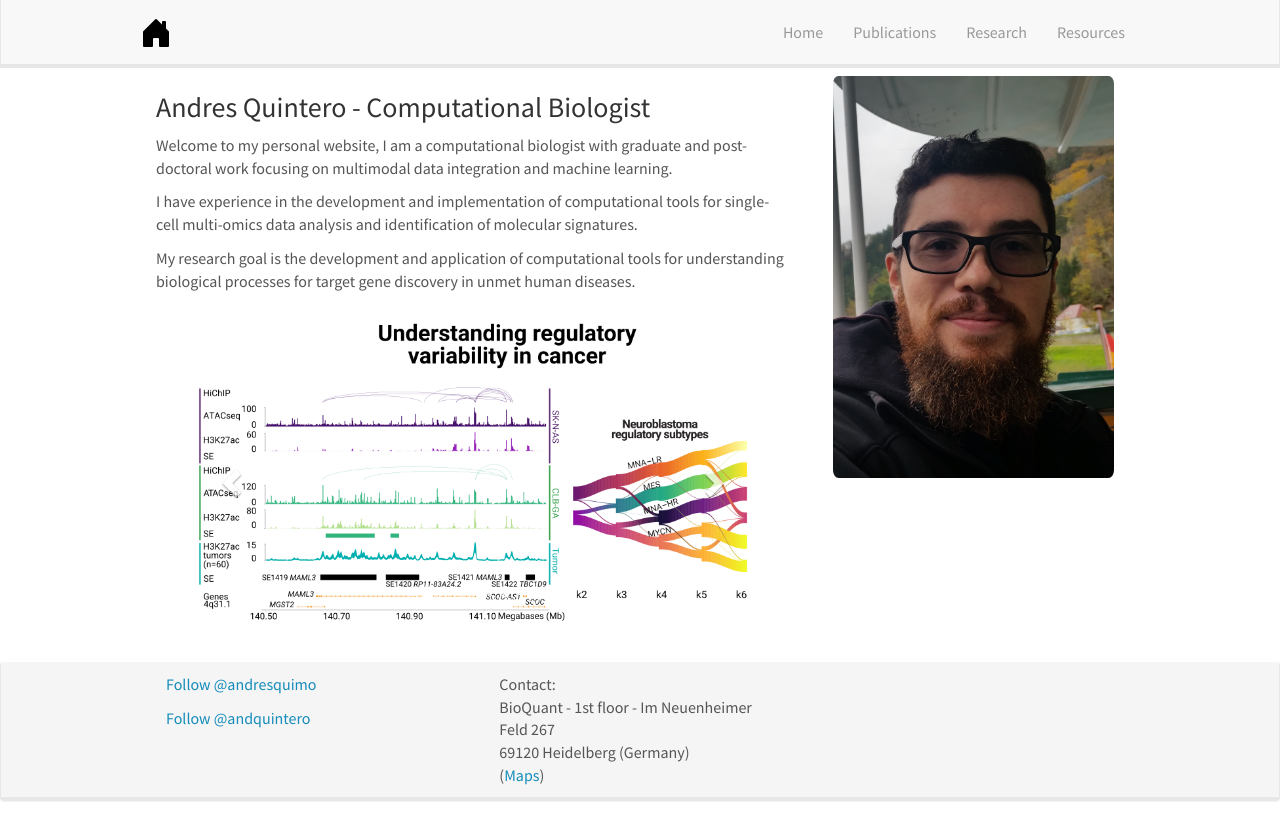
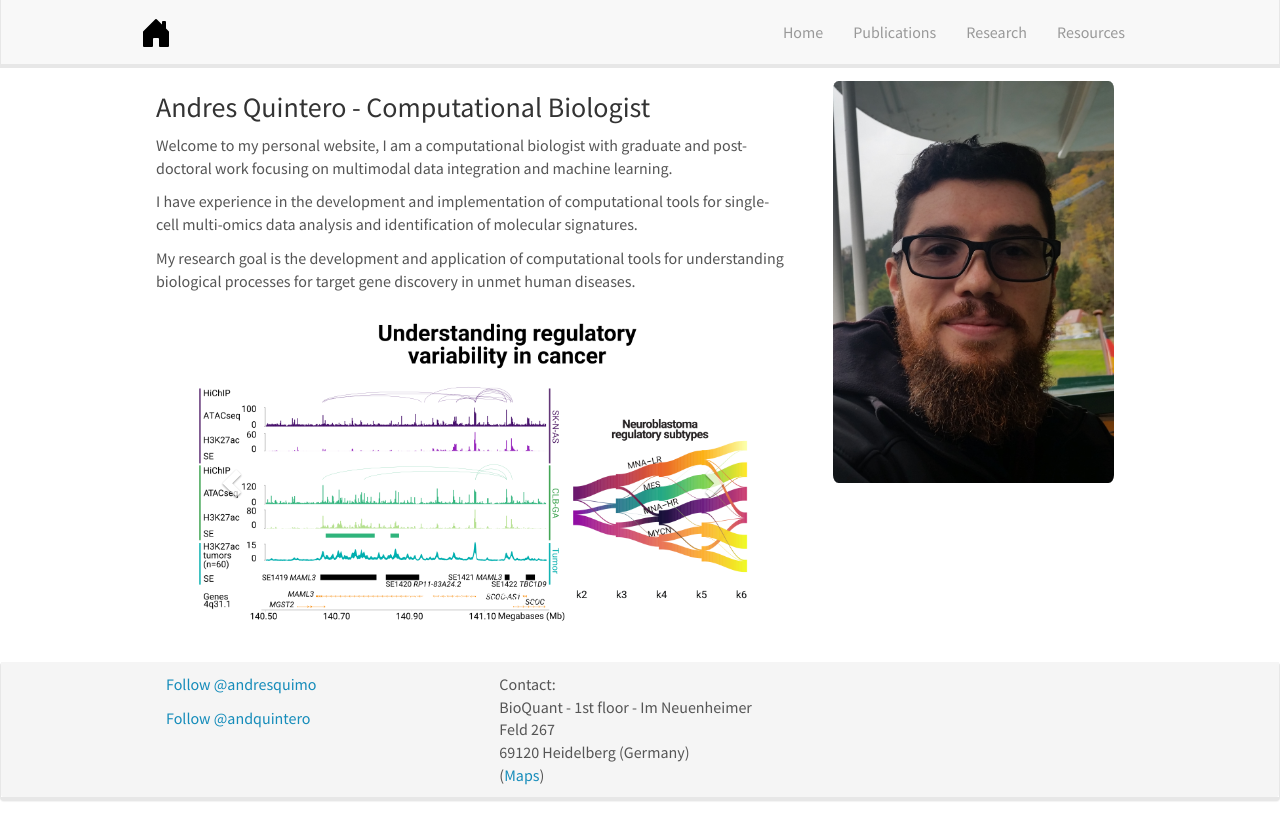
Before and after one commit to andquintero/andquintero.github.io, a Jekyll site: the page built from _pages/home.md, in a window 1280 px wide. Shown: the top 840 px of the page. Built offline with Jekyll 4.4.1, drawn with Linux system fonts in a browser that asks for light colours; nearby versions of some CDN libraries; comment, search, counter and statistics services are not loaded.

Commit message:
update header

```diff
--- a/_layouts/homelay.html
+++ b/_layouts/homelay.html
@@ -18,6 +18,7 @@ layout: default
   </div>
   <div id="newsid" class="col-sm-4" >
 
+    <h4>  </h4>
     <img src="{{ site.url }}{{ site.baseurl }}/images/teampic/Andres_Quintero.png" class="img-responsive"/>
 
 
```
